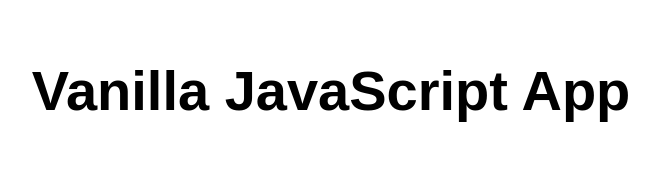
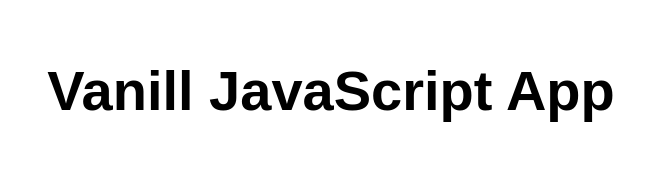
Before and after one commit to Ric01982/my-first-static-web-app, a plain HTML site: page src/index.html in a window 1280 px wide. Shown: the whole page, without its empty margins (309-968 px from the left). Drawn offline with Linux system fonts and the light colour scheme.

Commit message:
Testing a

```diff
--- a/src/index.html
+++ b/src/index.html
@@ -10,7 +10,7 @@
 
 <body>
   <main>
-    <h1>Vanilla JavaScript App</h1>
+    <h1>Vanill JavaScript App</h1>
   </main>
 </body>
 
```
